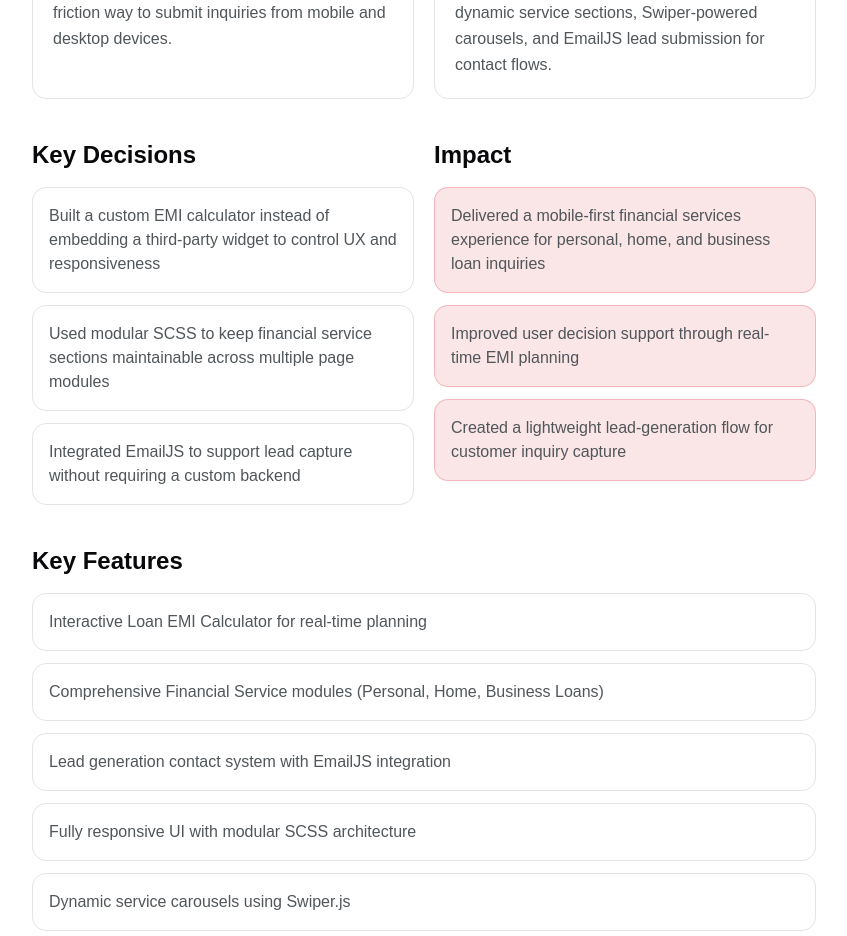
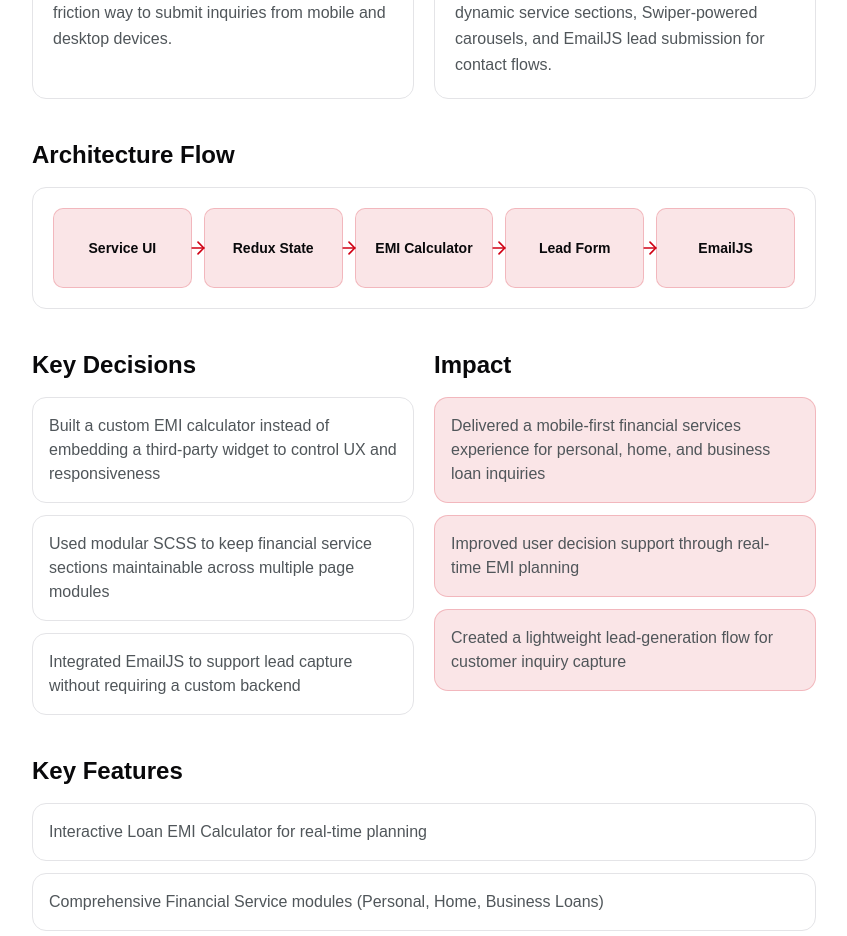
Before and after one commit to KrishnaDs007/krishnas_portfolio, a Next.js app: page /projects/proj-1 in a window 1280 px wide. Shown: the part 920-1856 px from the top of the page, without its empty margins (32-879 px from the left). Built offline with nearby package versions, Linux system fonts and the light colour scheme; no server answers.

Commit message:
Add project architecture flows

```diff
--- a/app/projects/[id]/page.tsx
+++ b/app/projects/[id]/page.tsx
@@ -2,7 +2,7 @@ import type { Metadata } from "next";
 import Image from "next/image";
 import Link from "next/link";
 import { notFound } from "next/navigation";
-import { ArrowLeft, ExternalLink, Github, Star } from "lucide-react";
+import { ArrowLeft, ArrowRight, ExternalLink, Github, Star } from "lucide-react";
 import { getProjectById, getProjects } from "@/lib/projects-utils";
 import { siteConfig } from "@/lib/site-config";
 
@@ -198,6 +198,27 @@ export default async function ProjectPage({ params }: ProjectPageProps) {
                 </article>
               </div>
 
+              <div>
+                <h2 className="mb-4 text-2xl font-bold text-foreground">
+                  Architecture Flow
+                </h2>
+                <div className="grid gap-3 rounded-xl border border-border bg-card p-4 sm:p-5 md:grid-cols-[repeat(5,minmax(0,1fr))]">
+                  {project.architectureFlow.map((step, index) => (
+                    <div
+                      key={step}
+                      className="relative flex items-center gap-3 md:block"
+                    >
+                      <div className="flex min-h-20 flex-1 items-center justify-center rounded-lg border border-primary/20 bg-primary/10 px-3 py-4 text-center text-sm font-semibold text-foreground">
+                        {step}
+                      </div>
+                      {index < project.architectureFlow.length - 1 && (
+                        <ArrowRight className="h-5 w-5 shrink-0 text-primary md:absolute md:-right-4 md:top-1/2 md:z-10 md:-translate-y-1/2" />
+                      )}
+                    </div>
+                  ))}
+                </div>
+              </div>
+
               <div className="grid gap-5 md:grid-cols-2">
                 <div>
                   <h2 className="mb-4 text-2xl font-bold text-foreground">
--- a/data/projects.json
+++ b/data/projects.json
@@ -7,6 +7,13 @@
     "fullDescription": "Built and shipped AlgoPrecision, a production-ready DSA Visualiser that turns complex algorithms into interactive, step-by-step learning flows. The platform combines generator-driven animation frames, custom input controls, speed controls, synced pseudocode highlighting, searchable documentation, and a custom code complexity workspace. It covers a broad DSA catalog across sorting, searching, hashing, stacks, queues, linked lists, arrays and strings, trees, graphs, and dynamic programming, making it useful for interview preparation, classroom demos, and self-paced algorithm practice.",
     "challenge": "Algorithm learning tools often show final output without explaining how state changes at each step. The goal was to create a visual learning surface that supports custom inputs, paced execution, and code-level reasoning without requiring a backend.",
     "architecture": "Designed a local-first Next.js application where algorithm modules emit generator-driven animation frames. The visualizer layer consumes those frames for playback controls, pseudocode highlighting, and state rendering while browser storage preserves custom visualizers and profile data.",
+    "architectureFlow": [
+      "Algorithm Module",
+      "Generator Frames",
+      "Playback Controller",
+      "Visualizer UI",
+      "Local Storage"
+    ],
     "decisions": [
       "Used generator-driven state frames to keep algorithm logic testable and animation playback deterministic",
       "Kept the app local-first to avoid authentication and backend cost for self-paced learners",
@@ -51,6 +58,13 @@
     "fullDescription": "Built a Chrome Manifest V3 extension that helps users extract, summarise, and reuse information from webpages and text-based sources. The extension supports full-page summaries, selected-text summaries from the context menu, pasted text, uploaded files, link extraction, follow-up questions, configurable summary styles, output length controls, language selection, and local recent-output history. It includes a professional popup experience, provider settings for Gemini, OpenAI, Anthropic, xAI, and custom OpenAI-compatible endpoints, plus local Chrome storage for provider API keys and saved outputs.",
     "challenge": "Users needed a privacy-conscious way to summarize different content sources without being locked into one AI provider or repeatedly copying page text into separate tools.",
     "architecture": "Built a Manifest V3 extension with popup, context-menu, page shortcut, and provider-settings flows. Content extraction runs in extension contexts, user preferences are stored locally, and provider adapters route prompts to Gemini, OpenAI, Anthropic, xAI, or compatible endpoints.",
+    "architectureFlow": [
+      "Page Content",
+      "Content Script",
+      "Extension Popup",
+      "Provider Adapter",
+      "AI API"
+    ],
     "decisions": [
       "Used provider adapters so new AI services can be added without rewriting the popup workflow",
       "Stored API keys and recent outputs in Chrome local storage to keep the extension self-contained",
@@ -98,6 +112,13 @@
     "fullDescription": "Developed a comprehensive financial help platform that streamlines access to Personal, Home, and Business loans. The application features a custom-built, interactive EMI calculator for financial planning and a seamless lead-generation system integrated with EmailJS. Built with React and SASS, it focuses on high-performance animations and a mobile-first user experience to simplify complex financial inquiries.",
     "challenge": "Financial service visitors need clear loan information, quick EMI estimates, and a low-friction way to submit inquiries from mobile and desktop devices.",
     "architecture": "Built a React 18 single-page application with modular SCSS, Redux-backed state handling, dynamic service sections, Swiper-powered carousels, and EmailJS lead submission for contact flows.",
+    "architectureFlow": [
+      "Service UI",
+      "Redux State",
+      "EMI Calculator",
+      "Lead Form",
+      "EmailJS"
+    ],
     "decisions": [
       "Built a custom EMI calculator instead of embedding a third-party widget to control UX and responsiveness",
       "Used modular SCSS to keep financial service sections maintainable across multiple page modules",
--- a/lib/projects-utils.ts
+++ b/lib/projects-utils.ts
@@ -8,6 +8,7 @@ export interface ProjectData {
   fullDescription: string;
   challenge: string;
   architecture: string;
+  architectureFlow: string[];
   decisions: string[];
   impact: string[];
   technologies: string[];
@@ -60,6 +61,10 @@ const validateProject = (project: unknown, index: number): ProjectData => {
     throw new Error(`Project ${index} has invalid "decisions".`);
   }
 
+  if (!isStringArray(project.architectureFlow)) {
+    throw new Error(`Project ${index} has invalid "architectureFlow".`);
+  }
+
   if (!isStringArray(project.impact)) {
     throw new Error(`Project ${index} has invalid "impact".`);
   }
@@ -92,6 +97,7 @@ const validateProject = (project: unknown, index: number): ProjectData => {
     fullDescription: requireString(project, "fullDescription", index),
     challenge: requireString(project, "challenge", index),
     architecture: requireString(project, "architecture", index),
+    architectureFlow: project.architectureFlow,
     decisions: project.decisions,
     impact: project.impact,
     technologies: project.technologies,
```
